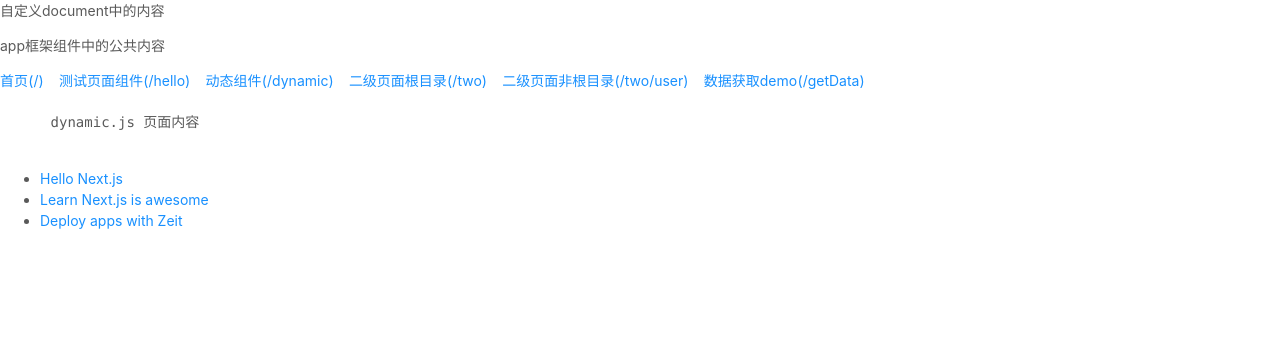
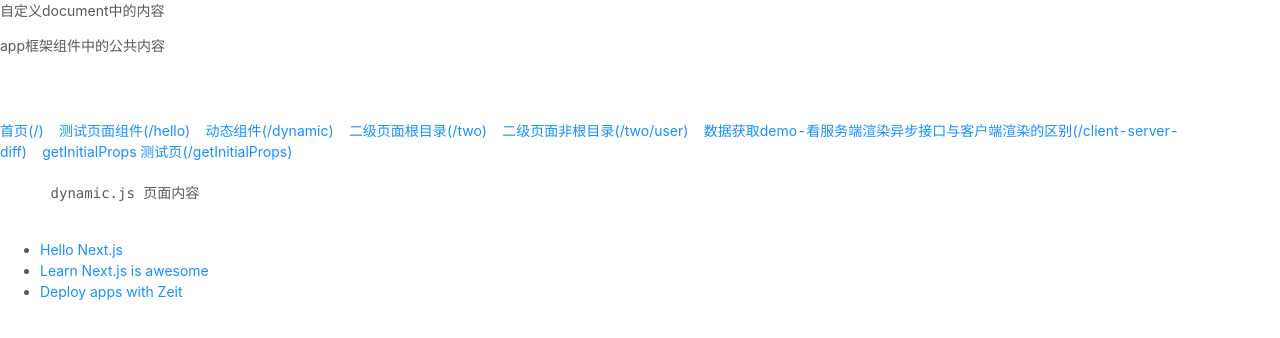
Before and after one commit to sunshine002/my_nextJs, a Next.js app: page /dynamic in a window 1280 px wide. Shown: the top 338 px of the page. Built offline with nearby package versions, Linux system fonts and the light colour scheme.

Commit message:
提交客户端和服务端渲染异步接口不同的显示效果demo

```diff
--- a/component/header.js
+++ b/component/header.js
@@ -22,8 +22,11 @@ const Header = () => (
       <Link href="/two/user">
         <a style={linkStyle}>二级页面非根目录(/two/user)</a>
       </Link>
-      <Link href="/getData">
-        <a style={linkStyle}>数据获取demo(/getData)</a>
+      <Link href="/client-server-diff">
+        <a style={linkStyle}>数据获取demo-看服务端渲染异步接口与客户端渲染的区别(/client-server-diff)</a>
+      </Link>
+      <Link href="/getInitialProps">
+        <a style={linkStyle}>getInitialProps 测试页(/getInitialProps)</a>
       </Link>
     </div>
   </div>
--- a/pages/_app.js
+++ b/pages/_app.js
@@ -15,7 +15,7 @@ export default class MyApp extends App {
   render () {
     const {Component, pageProps} = this.props
     return <Container>
-    <p>app框架组件中的公共内容</p>
+    <p style={{paddingBottom:'50px'}}>app框架组件中的公共内容</p>
       <Component {...pageProps} />
     </Container>
   }
```
Also changed, not shown: mock/data/index.js (+6 -2 lines), pages/client-server-diff.js (renamed from pages/getData.js, +5 -3 lines), pages/getInitialProps.js (added, +50 -0 lines).
